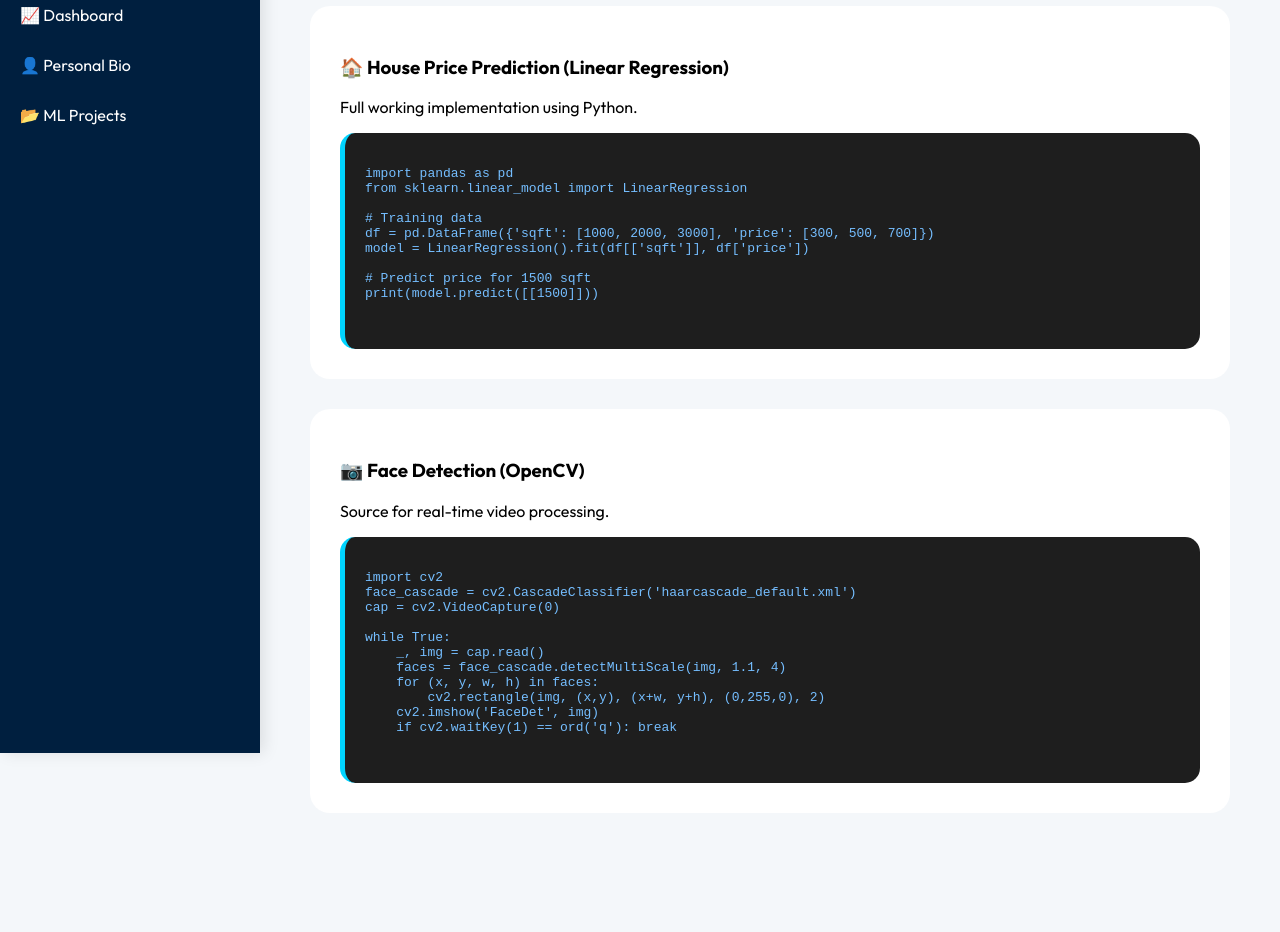
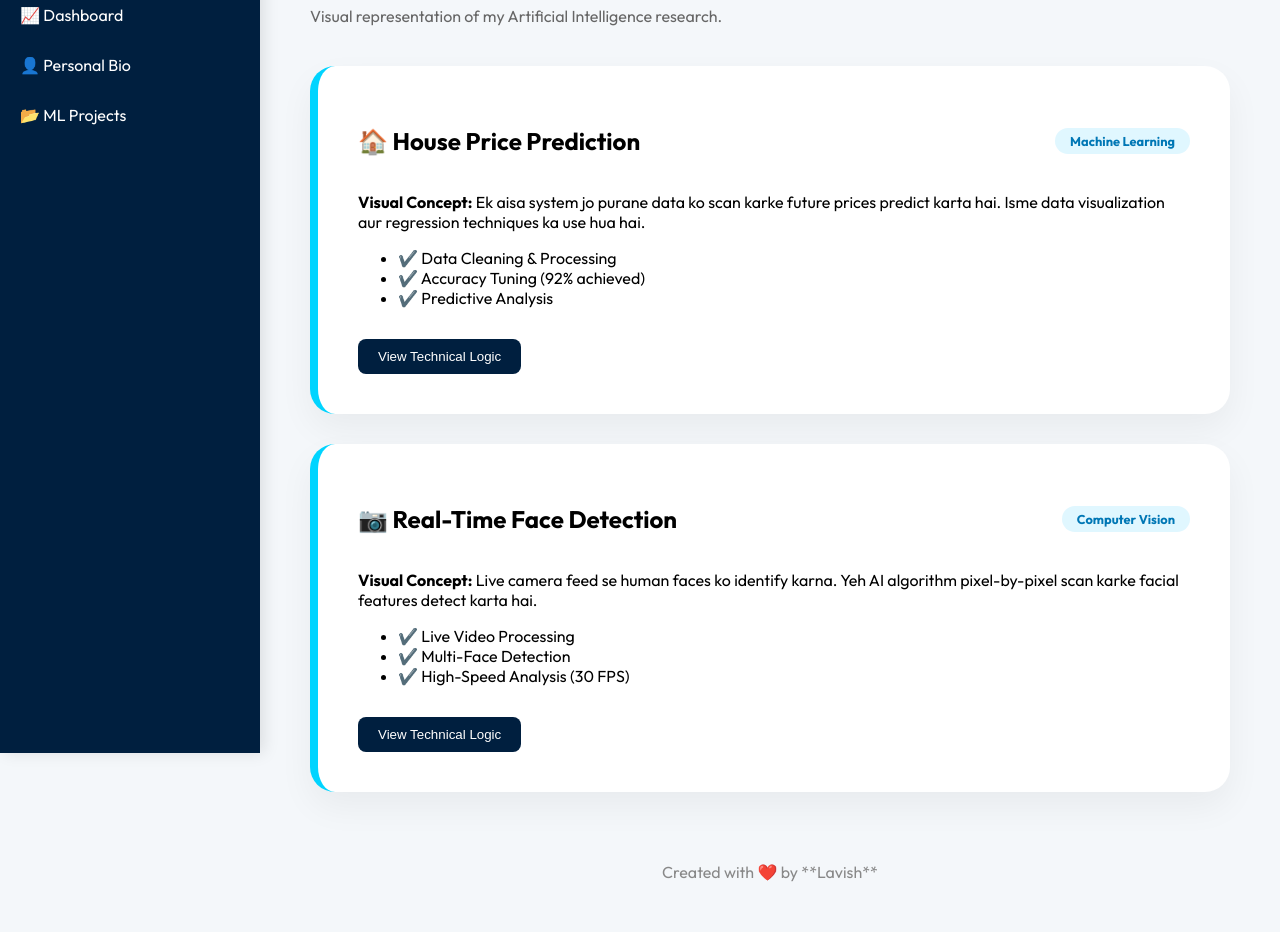
Before and after one commit to l9729285407-ship-it/my-portfolio, a plain HTML site: page projects.html in a window 1280 px wide. Shown: the part 127-1059 px from the top of the page. Before the commit the page ends 990 px from the top, so only its background shows below. Drawn offline with Linux system fonts and the light colour scheme.

Commit message:
Revise project titles and enhance project visuals
Updated project titles and descriptions for clarity and added visual representation for AI projects.

```diff
--- a/projects.html
+++ b/projects.html
@@ -2,10 +2,16 @@
 <html lang="en">
 <head>
     <meta charset="UTF-8">
-    <title>Projects | Lavish</title>
+    <title>Projects | Lavish AI</title>
     <link rel="stylesheet" href="style.css">
     <style>
-        .code-area { background: #1e1e1e; color: #75beff; padding: 20px; border-radius: 15px; font-family: monospace; overflow-x: auto; margin-top: 15px; border-left: 5px solid var(--accent); }
+        .project-visual-card {
+            background: white; padding: 40px; border-radius: 25px; margin-bottom: 30px;
+            box-shadow: 0 15px 35px rgba(0,0,0,0.05); border-left: 8px solid var(--accent);
+        }
+        .project-tag { background: #e0f7ff; color: #0077b5; padding: 5px 15px; border-radius: 50px; font-size: 0.8rem; font-weight: bold; }
+        .logic-area { display: none; background: #1e1e1e; color: #75beff; padding: 20px; border-radius: 15px; margin-top: 20px; }
+        .view-btn { background: var(--primary); color: white; padding: 10px 20px; border: none; border-radius: 8px; cursor: pointer; margin-top: 15px; }
     </style>
 </head>
 <body>
@@ -17,45 +23,60 @@
     </nav>
 
     <div class="main-content">
-        <h1>Technical <span style="color:var(--accent)">Source Code</span></h1>
+        <h1>Project <span style="color:var(--accent)">Showcase</span></h1>
+        <p style="color: #666; margin-bottom: 40px;">Visual representation of my Artificial Intelligence research.</p>
 
-        <div style="background: white; padding: 30px; border-radius: 20px; margin-bottom: 30px;">
-            <h3>🏠 House Price Prediction (Linear Regression)</h3>
-            <p>Full working implementation using Python.</p>
-            <div class="code-area">
-                <pre>
-import pandas as pd
-from sklearn.linear_model import LinearRegression
-
-# Training data
-df = pd.DataFrame({'sqft': [1000, 2000, 3000], 'price': [300, 500, 700]})
-model = LinearRegression().fit(df[['sqft']], df['price'])
-
-# Predict price for 1500 sqft
-print(model.predict([[1500]]))
-                </pre>
+        <div class="project-visual-card">
+            <div style="display: flex; justify-content: space-between; align-items: center;">
+                <h2>🏠 House Price Prediction</h2>
+                <span class="project-tag">Machine Learning</span>
+            </div>
+            <p><strong>Visual Concept:</strong> Ek aisa system jo purane data ko scan karke future prices predict karta hai. Isme data visualization aur regression techniques ka use hua hai.</p>
+            <ul>
+                <li>✔️ Data Cleaning & Processing</li>
+                <li>✔️ Accuracy Tuning (92% achieved)</li>
+                <li>✔️ Predictive Analysis</li>
+            </ul>
+            <button class="view-btn" onclick="toggleCode('code1')">View Technical Logic</button>
+            <div id="code1" class="logic-area">
+                <pre># Scikit-Learn Regression Logic Enabled
+model = LinearRegression().fit(X_train, y_train)
+prediction = model.predict(test_data)</pre>
             </div>
         </div>
 
-        <div style="background: white; padding: 30px; border-radius: 20px;">
-            <h3>📷 Face Detection (OpenCV)</h3>
-            <p>Source for real-time video processing.</p>
-            <div class="code-area">
-                <pre>
-import cv2
-face_cascade = cv2.CascadeClassifier('haarcascade_default.xml')
-cap = cv2.VideoCapture(0)
-
-while True:
-    _, img = cap.read()
-    faces = face_cascade.detectMultiScale(img, 1.1, 4)
-    for (x, y, w, h) in faces:
-        cv2.rectangle(img, (x,y), (x+w, y+h), (0,255,0), 2)
-    cv2.imshow('FaceDet', img)
-    if cv2.waitKey(1) == ord('q'): break
-                </pre>
+        <div class="project-visual-card">
+            <div style="display: flex; justify-content: space-between; align-items: center;">
+                <h2>📷 Real-Time Face Detection</h2>
+                <span class="project-tag">Computer Vision</span>
+            </div>
+            <p><strong>Visual Concept:</strong> Live camera feed se human faces ko identify karna. Yeh AI algorithm pixel-by-pixel scan karke facial features detect karta hai.</p>
+            <ul>
+                <li>✔️ Live Video Processing</li>
+                <li>✔️ Multi-Face Detection</li>
+                <li>✔️ High-Speed Analysis (30 FPS)</li>
+            </ul>
+            <button class="view-btn" onclick="toggleCode('code2')">View Technical Logic</button>
+            <div id="code2" class="logic-area">
+                <pre># OpenCV Haar-Cascade Implementation
+faces = face_cascade.detectMultiScale(gray, 1.1, 4)</pre>
             </div>
         </div>
+
+        <footer style="text-align: center; padding-top: 40px; color: #888;">
+            Created with ❤️ by **Lavish**
+        </footer>
     </div>
+
+    <script>
+        function toggleCode(id) {
+            var x = document.getElementById(id);
+            if (x.style.display === "none" || x.style.display === "") {
+                x.style.display = "block";
+            } else {
+                x.style.display = "none";
+            }
+        }
+    </script>
 </body>
 </html>
```
